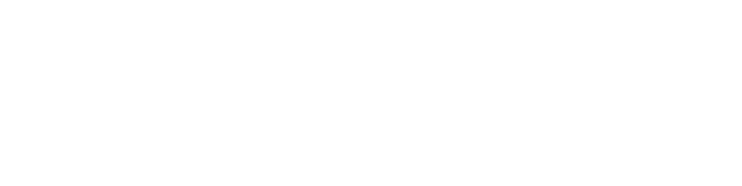
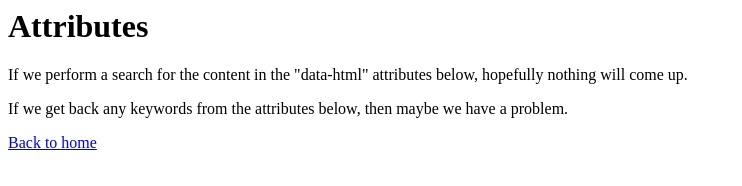
Before and after one commit to ryannhg/olafs-oysters, a plain HTML site: page public/attributes.html in a window 1280 px wide. Shown: the whole page, without its empty margins (0-742 px from the left). Drawn offline with Linux system fonts and the light colour scheme.

Commit message:
add content to other pages, so they can show up in search results

```diff
--- a/public/attributes.html
+++ b/public/attributes.html
@@ -7,8 +7,12 @@
   <meta name="description" content="Attributing the the world's finest oyster cuisines.">
 </head>
 <body>
-  <h1 data-html="Olaf's Oysters"></h1>
-  <h2 data-html="Home of the world's finest oyster cuisines."></h2>
+    <h1>Attributes</h1>
+    <p>If we perform a search for the content in the "data-html" attributes below, hopefully nothing will come up.</p>
+    <p>If we get back any keywords from the attributes below, then maybe we have a problem.</p>
+    <a href="/">Back to home</a>
+  <h2 data-html="Olaf's Oysters"></h2>
+  <h3 data-html="Home of the world's finest oyster cuisines."></h3>
   <p data-html="Welcome to Olaf's oysters! Here we serve the finest oysters Chicago has ever seen! You might be wondering how we keep our oysters so gosh darn oyst-y."></p>
   <p data-html="The secret ingredient is love! That's right you heard it here first folks, love-powered oysters. Fresh off the beaches of Lake Michigan, straight into the bellies of Chicagoans around the city of Chicago."></p>
   <p data-html="So come on down, and get some delicious and flavorful oysters that you and your family can enjoy for decades and decades."></p>
```
Also changed, not shown: public/scripts.html (+4 -0 lines).
